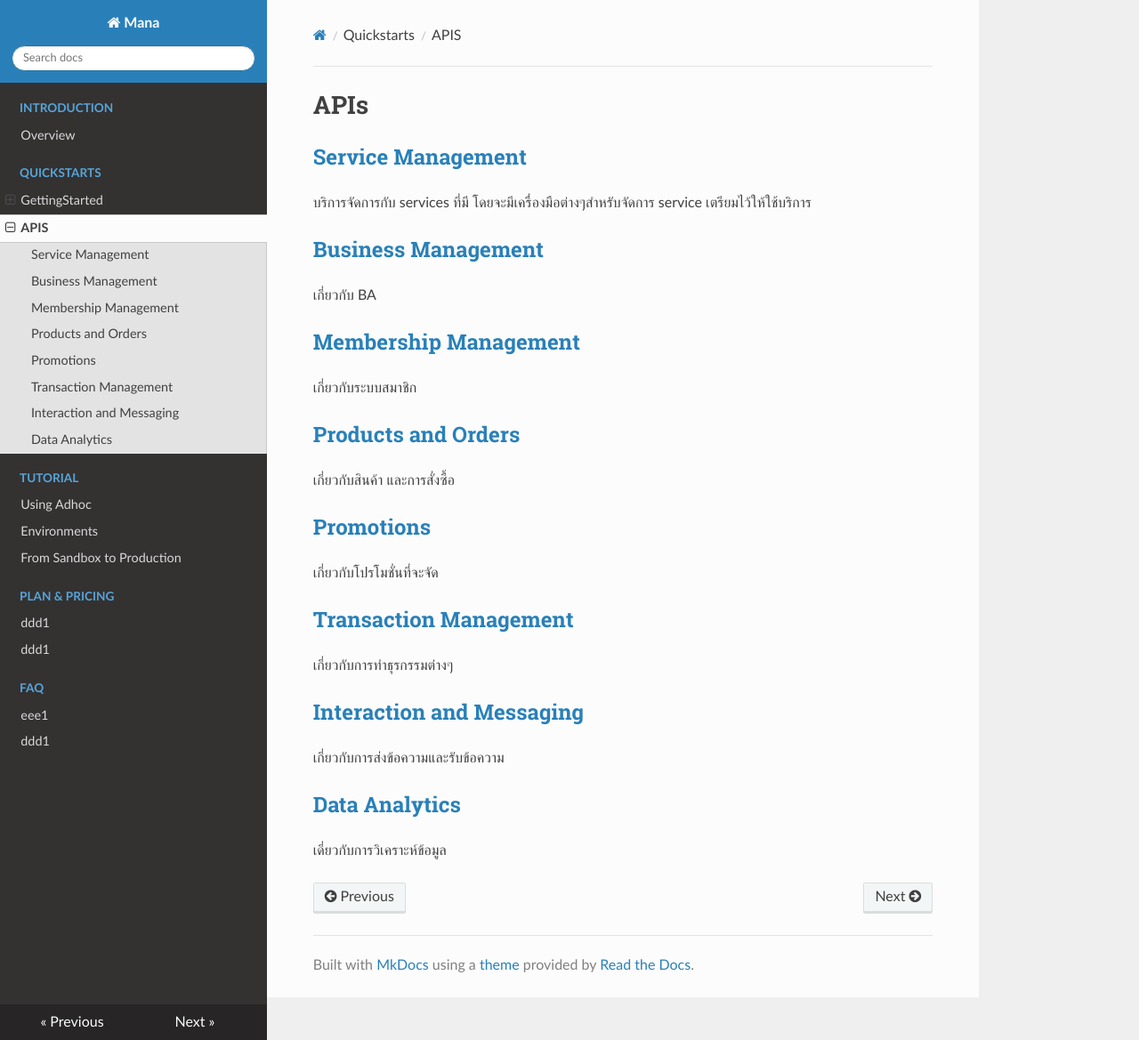
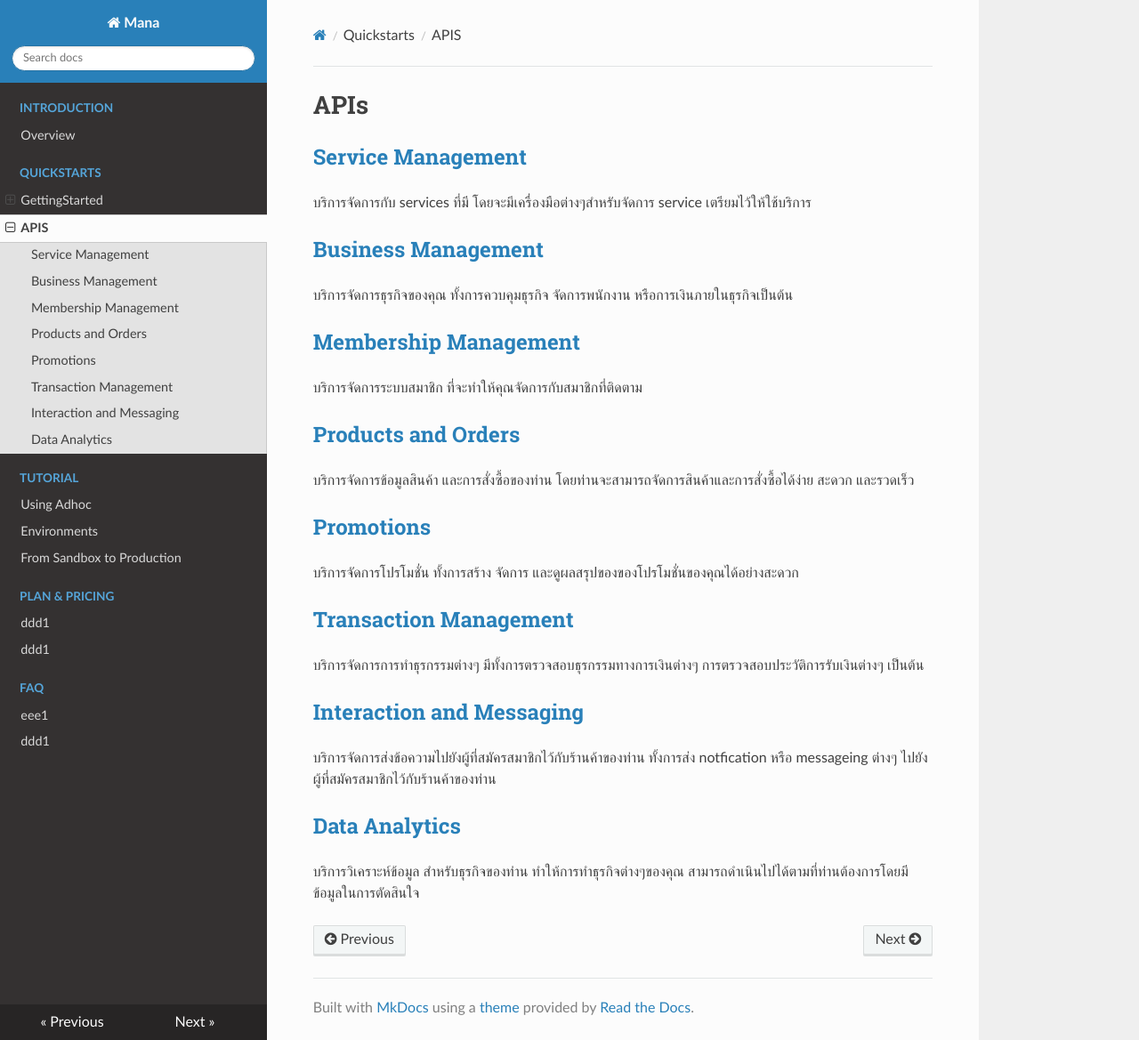
Before and after one commit to group-thes/doc-mana-dev, an MkDocs documentation site: the page built from docs/APIs/Api_capabilities.md, in a window 1280 px wide and 1169 px high. Shown: the whole window at 89% size. Built offline with MkDocs 1.6.1, drawn with Linux system fonts in a browser that asks for light colours; nearby versions of some CDN libraries.

Commit message:
added content in apis

```diff
--- a/docs/APIs/Api_capabilities.md
+++ b/docs/APIs/Api_capabilities.md
@@ -5,23 +5,28 @@
 บริการจัดการกับ services ที่มี โดยจะมีเครื่องมือต่างๆสำหรับจัดการ service เตรียมไว้ให้ใช้บริการ
 
 ## [Business Management](https://mana-sand-portal.developer.azure-api.net "Link To sandbox")
-เกี่ยวกับ BA
+
+บริการจัดการธุรกิจของคุณ ทั้งการควบคุมธุรกิจ จัดการพนักงาน หรือการเงินภายในธุรกิจเป็นต้น
 
 ## [Membership Management](https://mana-sand-portal.developer.azure-api.net "Link To sandbox")
 
-เกี่ยวกับระบบสมาชิก
+บริการจัดการระบบสมาชิก ที่จะทำให้คุณจัดการกับสมาชิกที่ติดตาม
+
 ## [Products and Orders](https://mana-sand-portal.developer.azure-api.net "Link To sandbox")
 
-เกี่ยวกับสินค้า และการสั่งซื้อ
+บริการจัดการข้อมูลสินค้า และการสั่งซื้อของท่าน โดยท่านจะสามารถจัดการสินค้าและการสั่งซื้อได้ง่าย สะดวก และรวดเร็ว
+
 ## [Promotions](https://mana-sand-portal.developer.azure-api.net "Link To sandbox")
 
-เกี่ยวกับโปรโมชั่นที่จะจัด
+บริการจัดการโปรโมชั่น ทั้งการสร้าง จัดการ และดูผลสรุปของของโปรโมชั่นของคุณได้อย่างสะดวก
 
 ## [Transaction Management](https://mana-sand-portal.developer.azure-api.net "Link To sandbox")
-เกี่ยวกับการทำธุรกรรมต่างๆ
+
+บริการจัดการการทำธุรกรรมต่างๆ มีทั้งการตรวจสอบธุรกรรมทางการเงินต่างๆ การตรวจสอบประวัติการรับเงินต่างๆ เป็นต้น
 
 ## [Interaction and Messaging](https://mana-sand-portal.developer.azure-api.net "Link To sandbox")
 
-เกี่ยวกับการส่งข้อความและรับข้อความ
+บริการจัดการส่งข้อความไปยังผู้ที่สมัครสมาชิกไว้กับร้านค้าของท่าน ทั้งการส่ง notfication หรือ messageing ต่างๆ ไปยังผู้ที่สมัครสมาชิกไว้กับร้านค้าของท่าน
 ## [Data Analytics](https://mana-sand-portal.developer.azure-api.net "Link To sandbox")
-เดี่ยวกับการวิเคราะห์ข้อมูล
+
+บริการวิเคราะห์ข้อมูล สำหรับธุรกิจของท่าน ทำให้การทำธุรกิจต่างๆของคุณ สามารถดำเนินไปได้ตามที่ท่านต้องการโดยมีข้อมูลในการตัดสินใจ
```
